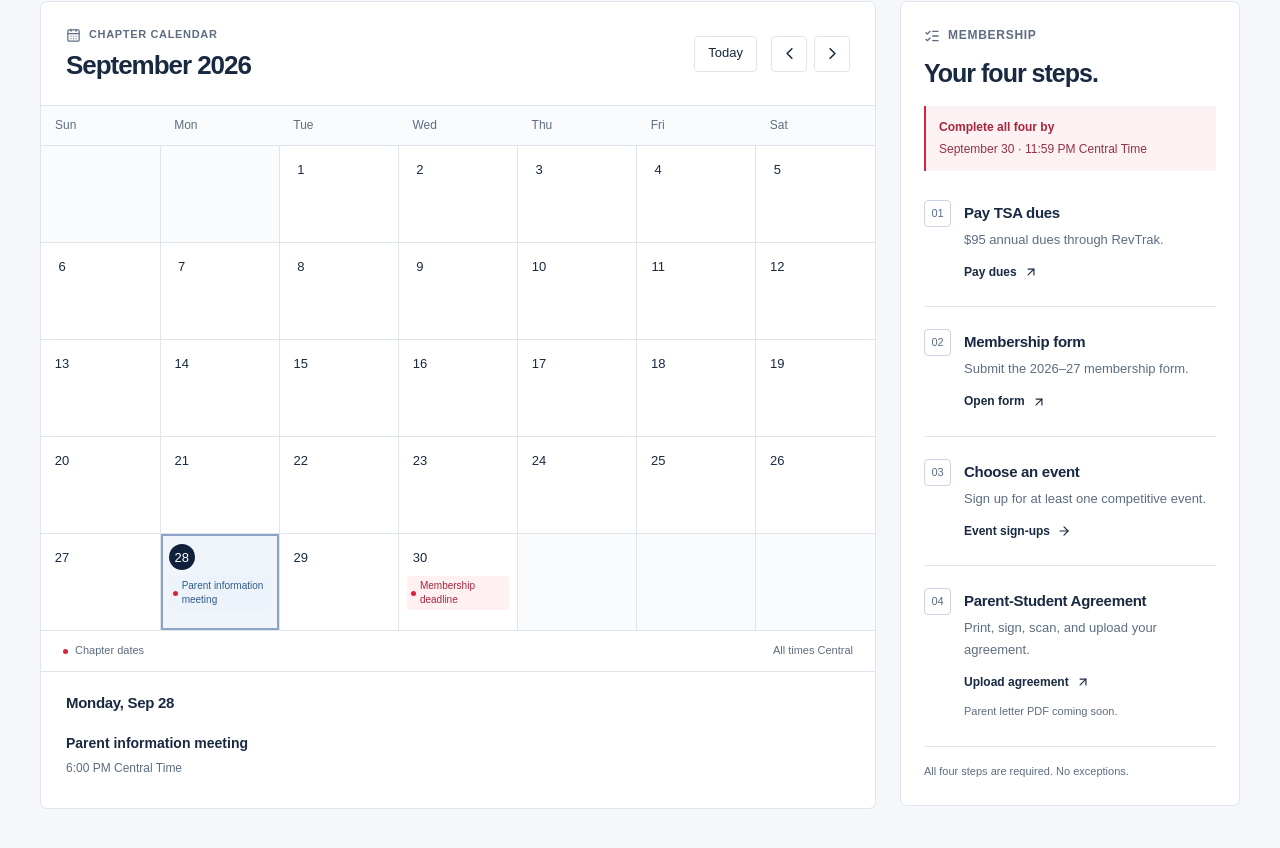
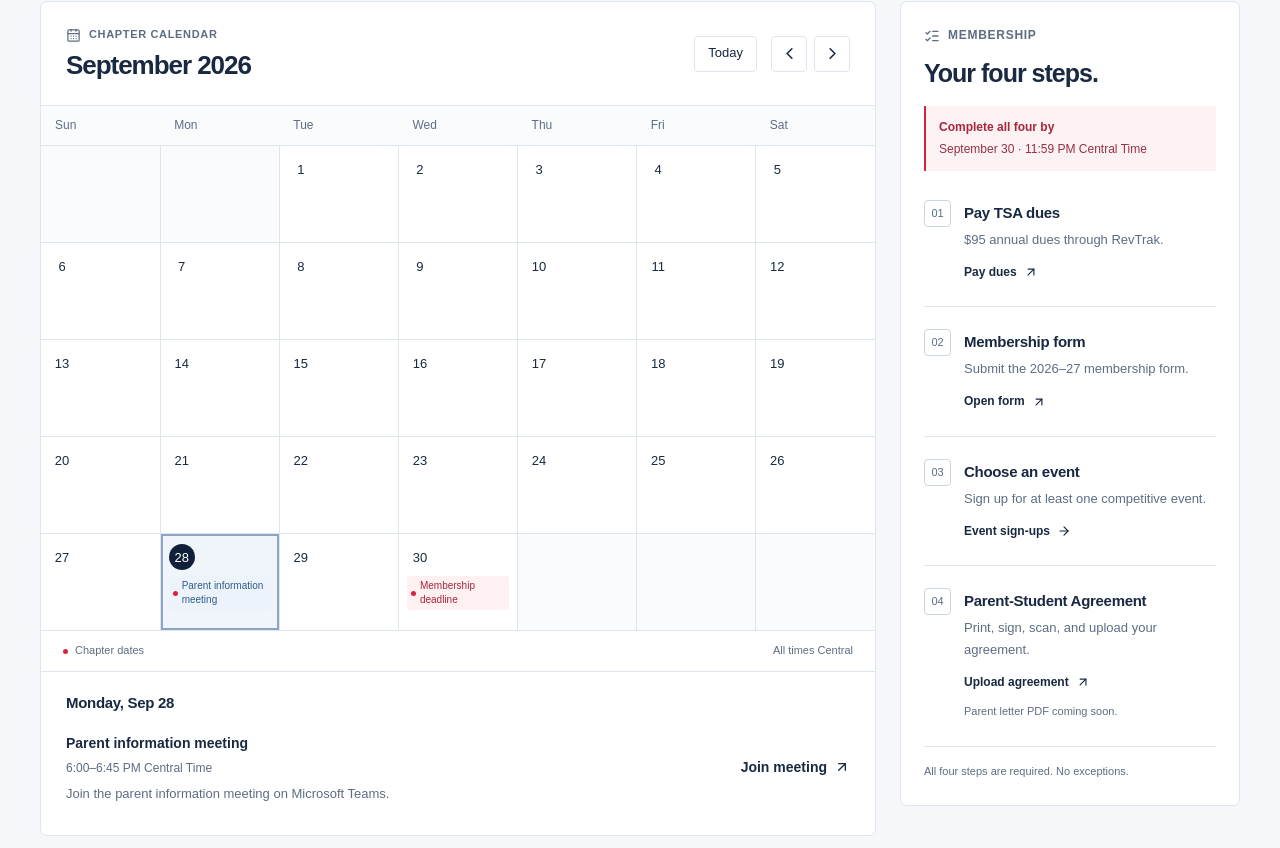
Before and after one commit to bobcataryan/TSA, a Next.js app: page / in a window 1280 px wide. Shown: the part 212-1060 px from the top of the page. Built offline with nearby package versions, Linux system fonts and the light colour scheme.

Commit message:
Update parent meeting time and Teams join link

```diff
--- a/src/components/dashboard/calendar.tsx
+++ b/src/components/dashboard/calendar.tsx
@@ -152,7 +152,9 @@ export function ChapterCalendar() {
                 {event.description && <p>{event.description}</p>}
               </div>
               {event.href && (
-                <ActionLink href={event.href}>View details</ActionLink>
+                <ActionLink href={event.href}>
+                  {event.linkLabel ?? "View details"}
+                </ActionLink>
               )}
             </article>
           ))
--- a/src/data/calendar.ts
+++ b/src/data/calendar.ts
@@ -5,6 +5,7 @@ export interface CalendarEvent {
   time?: string;
   description?: string;
   href?: string;
+  linkLabel?: string;
   category: "Deadline" | "Meeting" | "Competition" | "Other";
 }
 // Add chapter dates here. No backend or calendar service is needed.
@@ -13,7 +14,10 @@ export const calendarEvents: CalendarEvent[] = [
     id: "parent-information-meeting",
     title: "Parent information meeting",
     date: "2026-09-28",
-    time: "6:00 PM Central Time",
+    time: "6:00–6:45 PM Central Time",
+    description: "Join the parent information meeting on Microsoft Teams.",
+    href: "https://teams.microsoft.com/meet/26033785974118?p=Ojwty4Dc35XF0tMwvQ",
+    linkLabel: "Join meeting",
     category: "Meeting",
   },
   {
```
Also changed, not shown: 1 other file (tests, documents, lock files or other folders).
